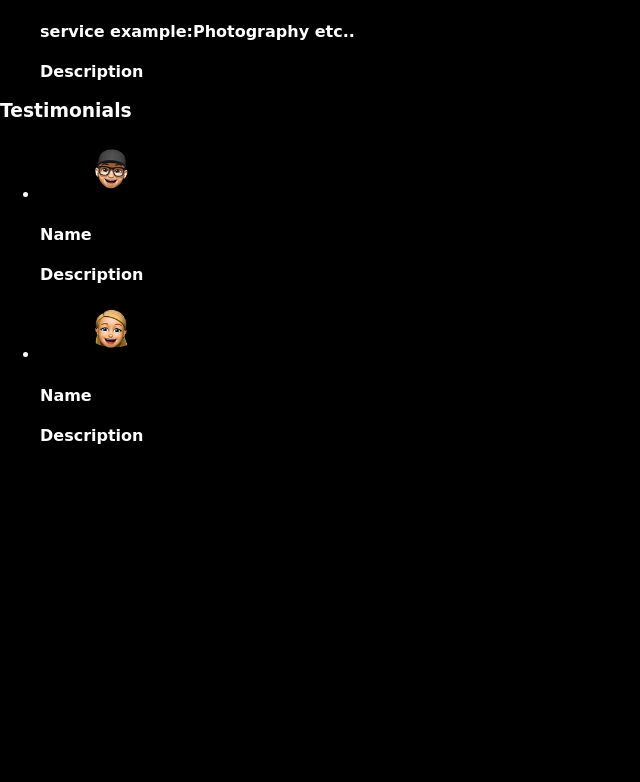
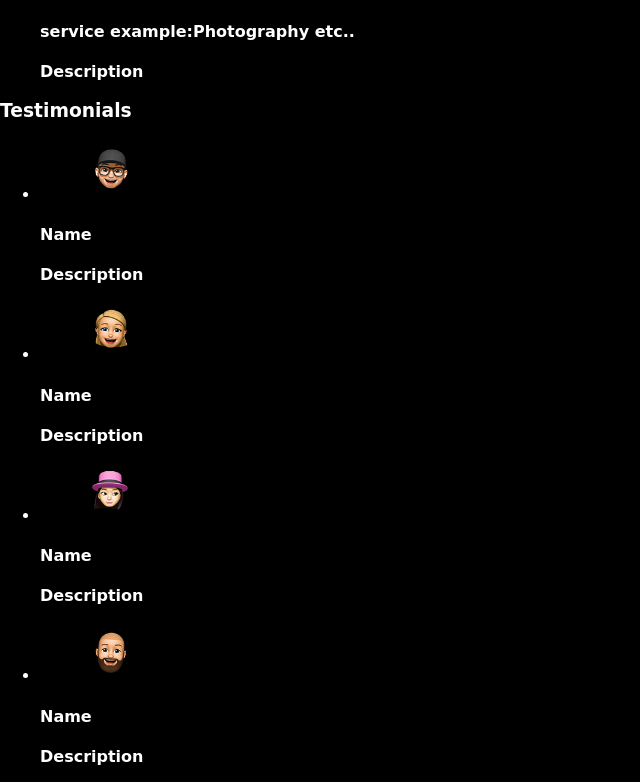
Before and after one commit to yoyozaemon/Simple-Personal-Webpage-Sample, a plain HTML site: page 5/index.html in a window 1280 px wide. Shown: the part 1374-2156 px from the top of the page, without its empty margins (0-640 px from the left). Before the commit the page ends 1835 px from the top, so only its background shows below. Drawn offline with nearby package versions, Linux system fonts and the light colour scheme; files that its build step writes are made by us from their sources.

Commit message:
Update index.html

```diff
--- a/5/index.html
+++ b/5/index.html
@@ -205,6 +205,28 @@
                                     <p> Description </p>
                                 </div>
                             </li>
+                            <li class="testimonials-item">
+                                <div class="content-card" data-testimonials-item>
+                                    <figure class="testimonials-avatar-box">
+                                        <img src="./img/avatar-3.png" alt="Avatar" width="60" data-testimonials-avatar>
+                                    </figure>
+                                    <h4 class="h4 testimonials-item-title" data-testimonials-title>Name</h4>
+                                </div>
+                                <div class="testimonials-text" data-testimonials-text>
+                                    <p> Description </p>
+                                </div>
+                            </li>
+                            <li class="testimonials-item">
+                                <div class="content-card" data-testimonials-item>
+                                    <figure class="testimonials-avatar-box">
+                                        <img src="./img/avatar-4.png" alt="Avatar" width="60" data-testimonials-avatar>
+                                    </figure>
+                                    <h4 class="h4 testimonials-item-title" data-testimonials-title>Name</h4>
+                                </div>
+                                <div class="testimonials-text" data-testimonials-text>
+                                    <p> Description </p>
+                                </div>
+                            </li>
                         </ul>
                     </section>
                 </article>
```
